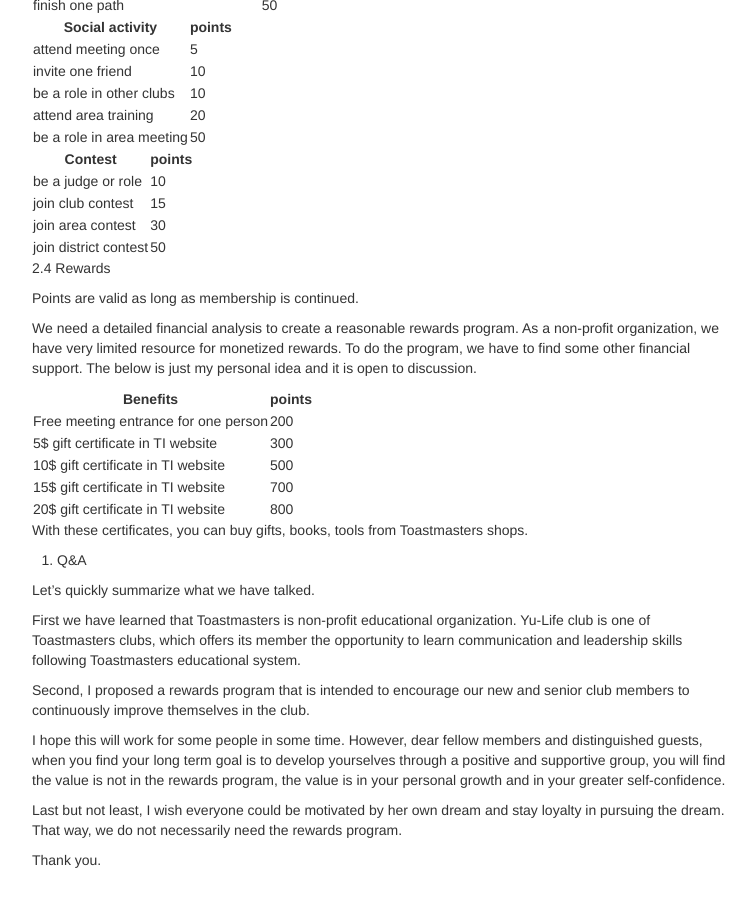
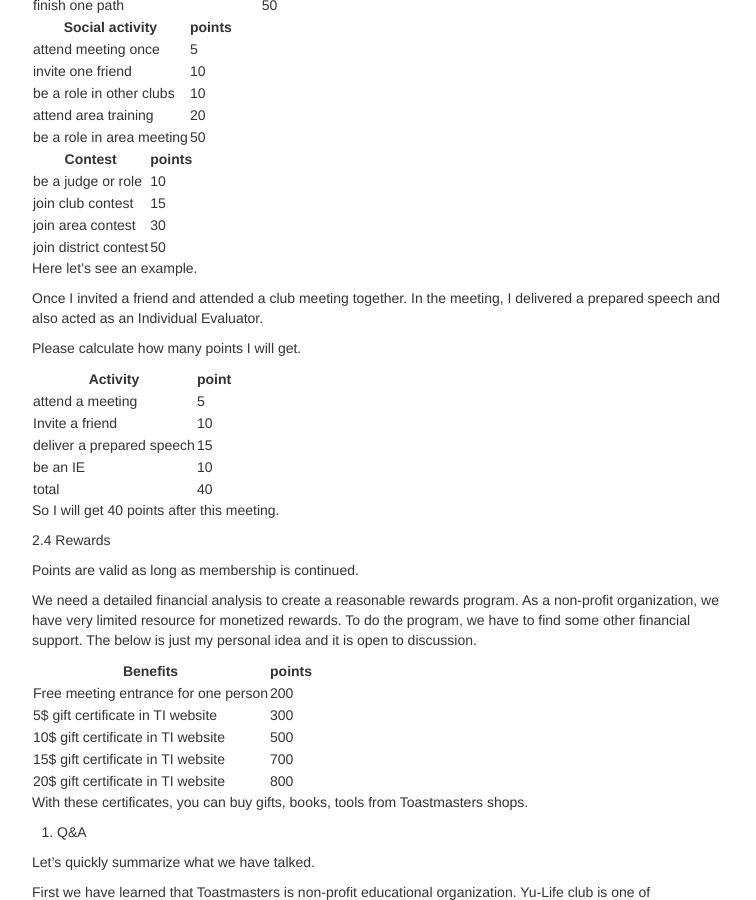
Before and after one commit to wxie2017/wxie2017.github.io, a Jekyll site: the page built from pages/speech/member_reward_program.md, in a window 1280 px wide and 900 px high, scrolled down 1310 px. Shown: the whole window, without its empty margins (258-1014 px from the left). Built offline with Jekyll 4.4.1, drawn with Linux system fonts in a browser that asks for light colours.

Commit message:
update: add an example

```diff
--- a/pages/speech/member_reward_program.md
+++ b/pages/speech/member_reward_program.md
@@ -98,6 +98,25 @@ join club contest              | 15
 join area contest              | 30
 join district contest          | 50
 
+Here let's see an example.
+
+Once I invited a friend and attended a club meeting together. In
+the meeting, I delivered a prepared speech and also acted as an
+Individual Evaluator.
+
+Please calculate how many points I will get.
+
+Activity | point
+-------- | -----
+attend a meeting          | 5
+Invite a friend           | 10
+deliver a prepared speech | 15
+be an IE                  | 10
+--------------------------|---
+total                     | 40
+
+So I will get 40 points after this meeting.
+
 2.4 Rewards
 
 Points are valid as long as membership is continued.
```
